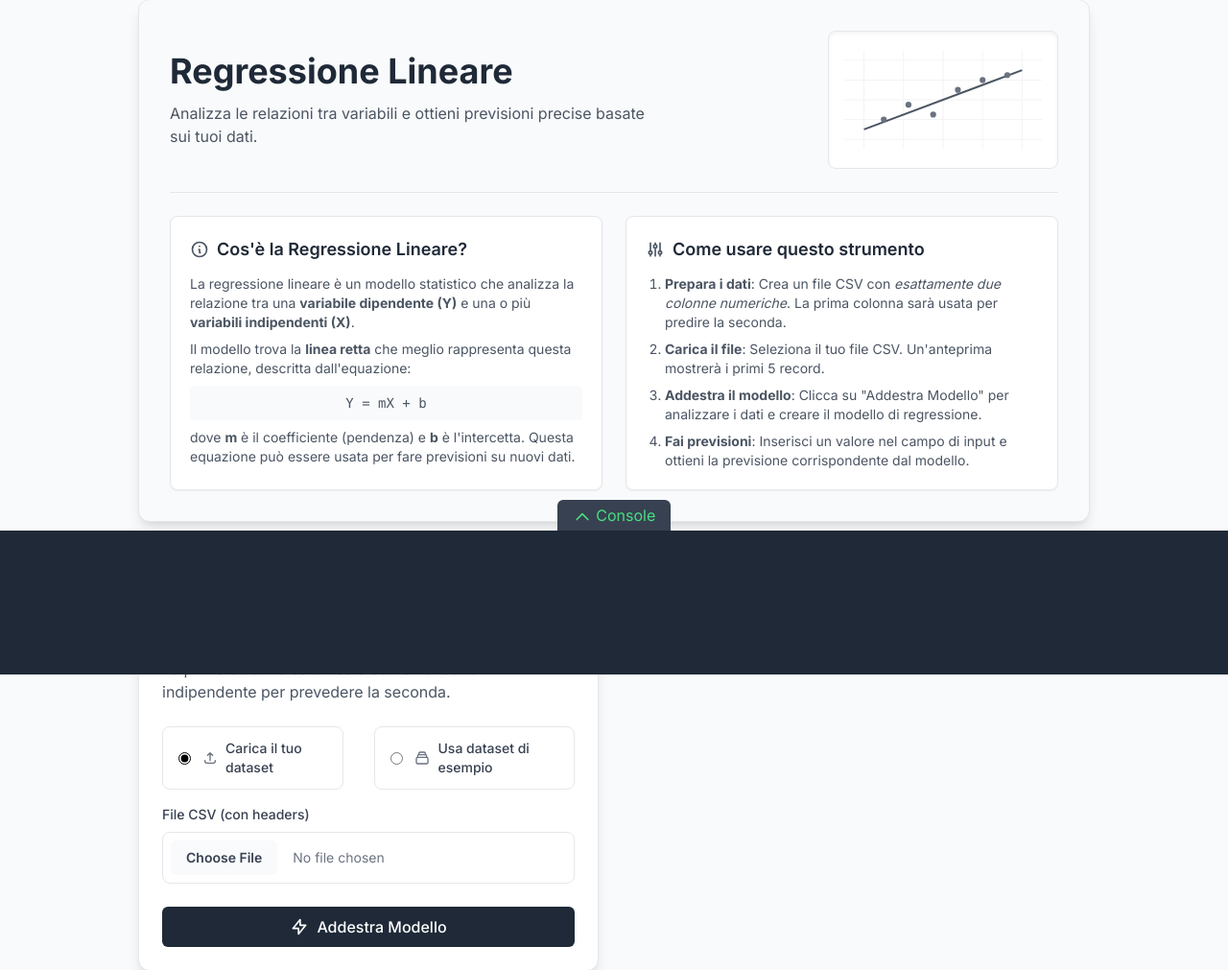
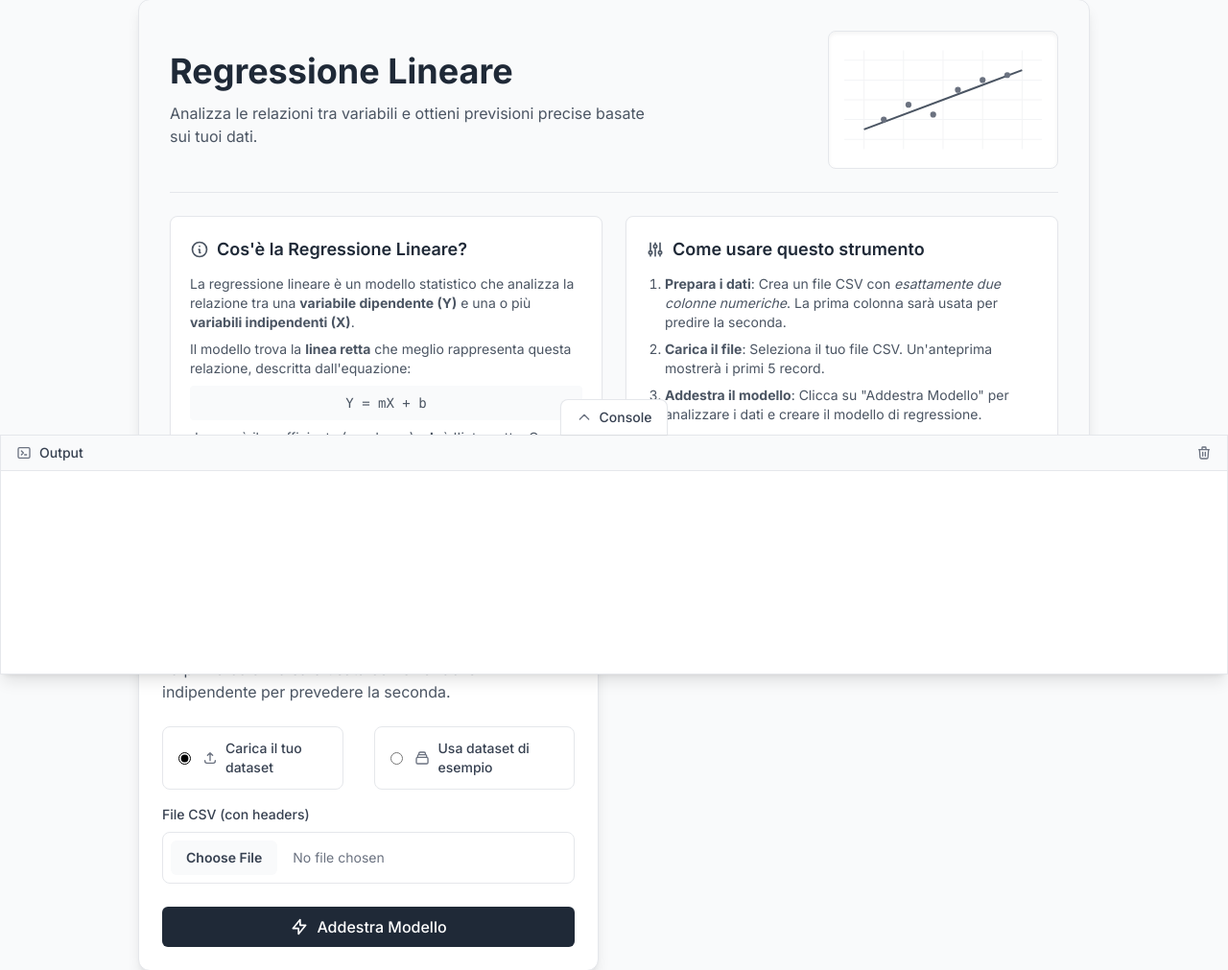
Before and after one commit to fondazionegolin/pl-ai, a Flask app: page /regressione in a window 1280 px wide. Shown: the part 97-1108 px from the top of the page at 96% size. Run offline with Flask 3, Linux system fonts and the light colour scheme; some libraries are stand-ins or nearby versions.

Commit message:
modificati colori della console

```diff
--- a/templates/base_with_console.html
+++ b/templates/base_with_console.html
@@ -4,20 +4,36 @@
     {% block main_content %}{% endblock %}
 
     <!-- Console con pulsante toggle -->
-    <div id="console-container" class="fixed bottom-0 left-0 w-full">
+    <div id="console-container" class="fixed bottom-0 left-0 w-full z-50">
         <!-- Pulsante per espandere/comprimere la console -->
         <div class="flex justify-center">
-            <button id="console-toggle" class="bg-gray-700 hover:bg-gray-600 text-green-400 px-4 py-1 rounded-t-md focus:outline-none">
-                <svg xmlns="http://www.w3.org/2000/svg" class="h-5 w-5 inline" fill="none" viewBox="0 0 24 24" stroke="currentColor">
+            <button id="console-toggle" class="flex items-center space-x-2 px-4 py-2 bg-white border border-gray-200 border-b-0 rounded-t-lg shadow-sm hover:bg-gray-50 transition-colors focus:outline-none">
+                <svg xmlns="http://www.w3.org/2000/svg" class="h-4 w-4 text-gray-500" fill="none" viewBox="0 0 24 24" stroke="currentColor">
                     <path stroke-linecap="round" stroke-linejoin="round" stroke-width="2" d="M5 15l7-7 7 7" id="toggle-icon"/>
                 </svg>
-                <span>Console</span>
+                <span class="text-sm font-medium text-gray-700">Console</span>
             </button>
         </div>
 
         <!-- La console vera e propria -->
-        <div id="console" class="bg-gray-800 text-green-400 p-4 font-mono text-sm" style="height: 150px; overflow-y: auto;">
-            <div id="console-content"></div>
+        <div id="console" class="bg-white border border-gray-200 shadow-lg" style="height: 250px;">
+            <!-- Header della console -->
+            <div class="flex items-center justify-between px-4 py-2 border-b border-gray-200 bg-gray-50">
+                <div class="flex items-center space-x-2">
+                    <svg class="w-4 h-4 text-gray-500" fill="none" stroke="currentColor" viewBox="0 0 24 24">
+                        <path stroke-linecap="round" stroke-linejoin="round" stroke-width="2" d="M8 9l3 3-3 3m5 0h3M5 20h14a2 2 0 002-2V6a2 2 0 00-2-2H5a2 2 0 00-2 2v12a2 2 0 002 2z"/>
+                    </svg>
+                    <span class="text-sm font-medium text-gray-700">Output</span>
+                </div>
+                <button onclick="clearConsole()" class="text-sm text-gray-500 hover:text-gray-700 transition-colors">
+                    <svg class="w-4 h-4" fill="none" stroke="currentColor" viewBox="0 0 24 24">
+                        <path stroke-linecap="round" stroke-linejoin="round" stroke-width="2" d="M19 7l-.867 12.142A2 2 0 0116.138 21H7.862a2 2 0 01-1.995-1.858L5 7m5 4v6m4-6v6m1-10V4a1 1 0 00-1-1h-4a1 1 0 00-1 1v3M4 7h16"/>
+                    </svg>
+                </button>
+            </div>
+
+            <!-- Contenuto della console -->
+            <div id="console-content" class="p-4 space-y-2 font-mono text-sm overflow-y-auto" style="height: calc(250px - 41px);"></div>
         </div>
     </div>
 
@@ -47,10 +63,27 @@
             consoleToggle.addEventListener('click', toggleConsole);
         });
 
-        function logToConsole(message) {
+        function clearConsole() {
+            document.getElementById('console-content').innerHTML = '';
+        }
+
+        function logToConsole(message, type = 'info') {
             const consoleContent = document.getElementById('console-content');
+            const logEntry = document.createElement('div');
             const timestamp = new Date().toLocaleTimeString();
-            consoleContent.innerHTML += `[${timestamp}] ${message}<br>`;
+
+            // Definisci gli stili in base al tipo di messaggio
+            const styles = {
+                'info': 'text-gray-700 bg-white border border-gray-100 shadow-sm',
+                'success': 'text-green-700 bg-green-50 border border-green-100',
+                'warning': 'text-yellow-700 bg-yellow-50 border border-yellow-100',
+                'error': 'text-red-700 bg-red-50 border border-red-100'
+            };
+
+            logEntry.className = `p-2 rounded-lg ${styles[type] || styles.info}`;
+            logEntry.innerHTML = `<span class="text-gray-400">[${timestamp}]</span> ${message}`;
+
+            consoleContent.appendChild(logEntry);
             consoleContent.scrollTop = consoleContent.scrollHeight;
         }
     </script>
--- a/templates/regressione.html
+++ b/templates/regressione.html
@@ -78,7 +78,7 @@
     </div>
 
     <!-- Grid Layout -->
-    <div class="grid grid-cols-1 md:grid-cols-2 gap-8">
+    <div class="grid grid-cols-1 md:grid-cols-2 gap-8 mb-24">
         <!-- Pannello Upload -->
         <div class="bg-white rounded-xl shadow-lg p-6 border border-gray-200">
             <div class="flex items-center mb-5">
```
